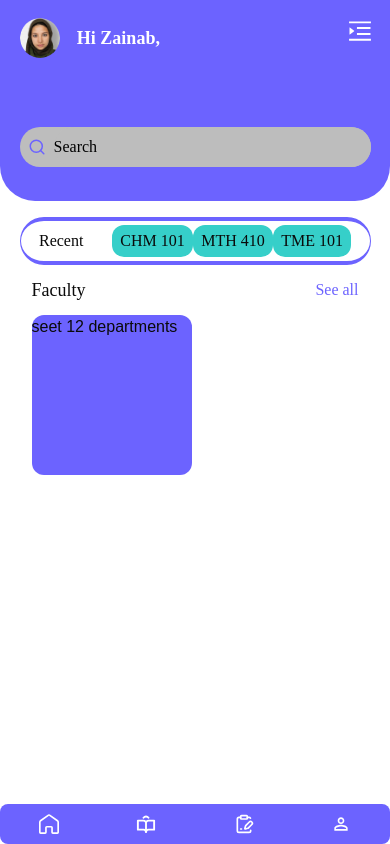
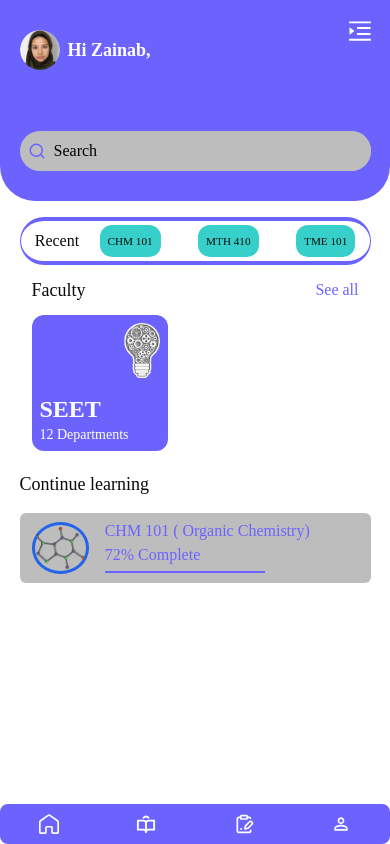
Before and after one commit to iamadams4523/StudyHaven, a Next.js app: page /Home in a window 390 px wide. Built offline with nearby package versions, Linux system fonts and the light colour scheme.

Commit message:
Redesigning

```diff
--- a/app/Home/page.tsx
+++ b/app/Home/page.tsx
@@ -6,7 +6,7 @@
     <div className="w-full h-full">
       <div className="h-[25%] bg-lightpurple flex flex-col justify-around items-center w-full rounded-bl-[35px] rounded-br-[35px]">
         <div className="w-[90%] mx-auto flex justify-between items-center">
-          <div className="w-[40%] flex justify-between items-center mt-[-1rem] md:w-[12%] md:mt-0">
+          <div className="w-[40%] flex items-center gap-2">
             <Image
               src="/Ellipse 36.png"
               alt="profile picture"
@@ -30,14 +30,14 @@
       </div>
       <div className="w-[90%] mt-4 mx-auto rounded-full border-lightpurple border-t-4 border-b-4 border-l border-r border-solid flex justify-around items-center p-1">
         <p className="font-[poppins] text-[16px] font-normal">Recent</p>
-        <div className="w-[70%] flex justify-between items-center">
-          <p className="font-[poppins] text-base font-medium leading-6 bg-teal px-2 py-1 rounded-xl">
+        <div className="w-[75%] flex justify-between items-center">
+          <p className="font-[poppins] text-[0.7rem] md:text-base font-medium leading-6 bg-teal px-2 py-1 rounded-xl">
             CHM 101
           </p>
-          <p className="font-[poppins] text-base font-medium leading-6 bg-teal px-2 py-1 rounded-xl">
+          <p className="font-[poppins] text-[0.7rem] md:text-base font-medium leading-6 bg-teal px-2 py-1 rounded-xl">
             MTH 410
           </p>
-          <p className="font-[poppins] text-base font-medium leading-6 bg-teal px-2 py-1 rounded-xl">
+          <p className="font-[poppins] text-[0.7rem] md:text-base font-medium leading-6 bg-teal px-2 py-1 rounded-xl">
             TME 101
           </p>
         </div>
@@ -52,12 +52,52 @@
           </p>
         </div>
         <div className="w-full flex justify-between items-center px-3">
-          <div className="w-[10rem] h-[10rem] bg-lightpurple rounded-[12px]">
-            seet 12 departments
+          <div className="w-[8.5rem] h-[8.5rem] bg-lightpurple rounded-[12px] flex  flex-col p-2 gap-2">
+            <div className="self-end">
+              <Image
+                src="/Industrial_Gear_PNG_Picture__Gear_Industry__Gear_Clipart__Gear__Industry_PNG_Image_For_Free_Download-removebg-preview 1.png"
+                alt="profile picture"
+                width={50}
+                height={50}
+                className="self-end"
+              />
+            </div>
+            <div className="flex flex-col">
+              <h2 className="font-[poppins] font-bold text-2xl text-white">
+                SEET
+              </h2>
+              <p className="font-[poppins] text-sm text-white">
+                12 Departments
+              </p>
+            </div>
           </div>
         </div>
       </div>
-      <div></div>
+      <div className="w-[90%] mx-auto mt-[1.5rem]">
+        <p className="font-[poppins] text-[18px] font-medium leading-[100%] mb-5">
+          Continue learning
+        </p>
+        <div className="w-full h-[70px] rounded-md bg-gray mx-auto flex gap-4 items-center px-3 py-[0.5rem]">
+          <div className="border-[3px] border-blue-600 rounded-[50%] p-[0.1rem]">
+            <Image
+              src="/caffeine-148821_1280-removebg-preview 2.png"
+              alt="profile picture"
+              width={50}
+              height={50}
+              className="self-end w-[3rem]"
+            />
+          </div>
+          <div className="flex flex-col w-[70%] gap-2">
+            <p className="text-lightpurple font-[poppins] text-[16px] font-normal leading-[100%]">
+              CHM 101 ( Organic Chemistry)
+            </p>
+            <p className="text-lightpurple font-[poppins] text-[16px] font-normal leading-[100%]">
+              72% Complete
+            </p>
+            <div className="w-[70%] h-[2px] bg-lightpurple"></div>
+          </div>
+        </div>
+      </div>
     </div>
   );
 };
--- a/app/auth/ForgotPassword/page.tsx
+++ b/app/auth/ForgotPassword/page.tsx
@@ -31,7 +31,7 @@
               Email
             </label>
             <input
-              className="w-full bg-custom-gradient h-[40px] border border-black"
+              className="w-full h-[40px] border border-black rounded-[15px] p-2 focus:outline-none"
               type="text"
               name="email"
               id="email"
@@ -40,7 +40,7 @@
               Password
             </label>
             <input
-              className="w-full bg-custom-gradient h-[40px] border border-black"
+              className="w-full h-[40px] border border-black rounded-[15px] p-2 focus:outline-none"
               type="text"
               name="Password"
               id="Password"
--- a/app/auth/Signin/page.tsx
+++ b/app/auth/Signin/page.tsx
@@ -5,7 +5,7 @@
   return (
     // <div className="min-h-screen bg-lavender flex items-center justify-center">
     <div className="min-h-screen bg-custom-gradient">
-      <div className="max-w-[1024px] w-full h-full mx-auto flex flex-col gap-[3rem]">
+      <div className="max-w-[1024px] w-full h-full mx-auto flex flex-col gap-[4rem]">
         {/* <div className="bg-teal h-[40%]"> */}
         <div className="h-[40%]">
           <h1 className="font-[Poppins] text-white text-[45px] font-bold leading-[67.5px] tracking-[0.04em] text-left from-font decoration-none pt-[5rem] pl-4">
@@ -32,7 +32,7 @@
               Email
             </label>
             <input
-              className="w-full h-[40px] bg-custom-gradient border border-black"
+              className="w-full h-[40px] rounded-[15px] border border-black p-2 focus:outline-none"
               type="text"
               name="email"
               id="email"
@@ -41,7 +41,7 @@
               Password
             </label>
             <input
-              className="w-full h-[40px] bg-custom-gradient border border-black"
+              className="w-full h-[40px] rounded-[15px] border border-black p-2 focus:outline-none"
               type="text"
               name="Password"
               id="Password"
--- a/app/auth/Signup/page.tsx
+++ b/app/auth/Signup/page.tsx
@@ -28,7 +28,7 @@
               Name
             </label>
             <input
-              className="w-full bg-custom-gradient h-[40px] border border-black"
+              className="w-full rounded-[15px] h-[40px] border border-black p-2 focus:outline-none"
               type="text"
               name="Name"
               id="Name"
@@ -37,7 +37,7 @@
               Email
             </label>
             <input
-              className="w-full bg-custom-gradient h-[40px] border border-black"
+              className="w-full rounded-[15px] h-[40px] border border-black p-2 focus:outline-none"
               type="text"
               name="email"
               id="email"
@@ -46,7 +46,7 @@
               Password
             </label>
             <input
-              className="w-full bg-custom-gradient h-[40px] border border-black"
+              className="w-full rounded-[15px] h-[40px] border border-black p-2 focus:outline-none"
               type="text"
               name="Password"
               id="Password"
```
Also changed, not shown: components/Footer.tsx (+21 -8 lines), eslint.config.mjs (+4 -8 lines), public/Industrial_Gear_PNG_Picture__Gear_Industry__Gear_Clipart__Gear__Industry_PNG_Image_For_Free_Download-removebg-preview 1.png (added).
